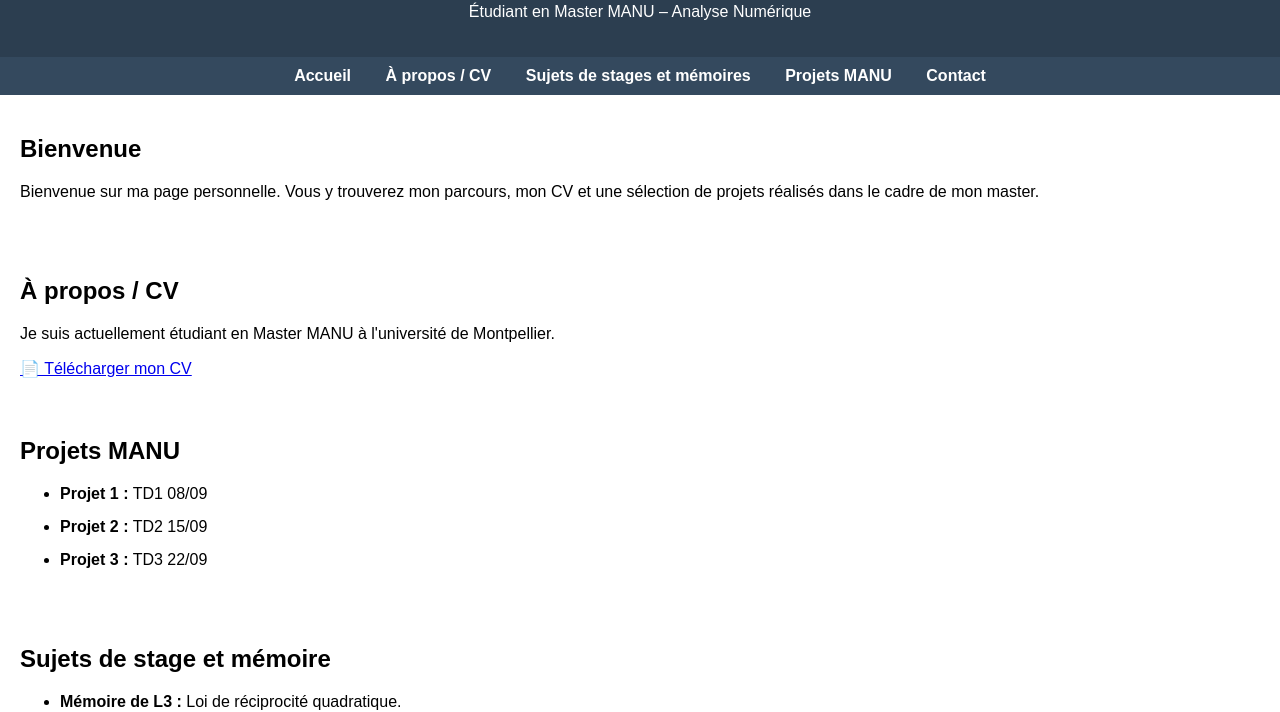
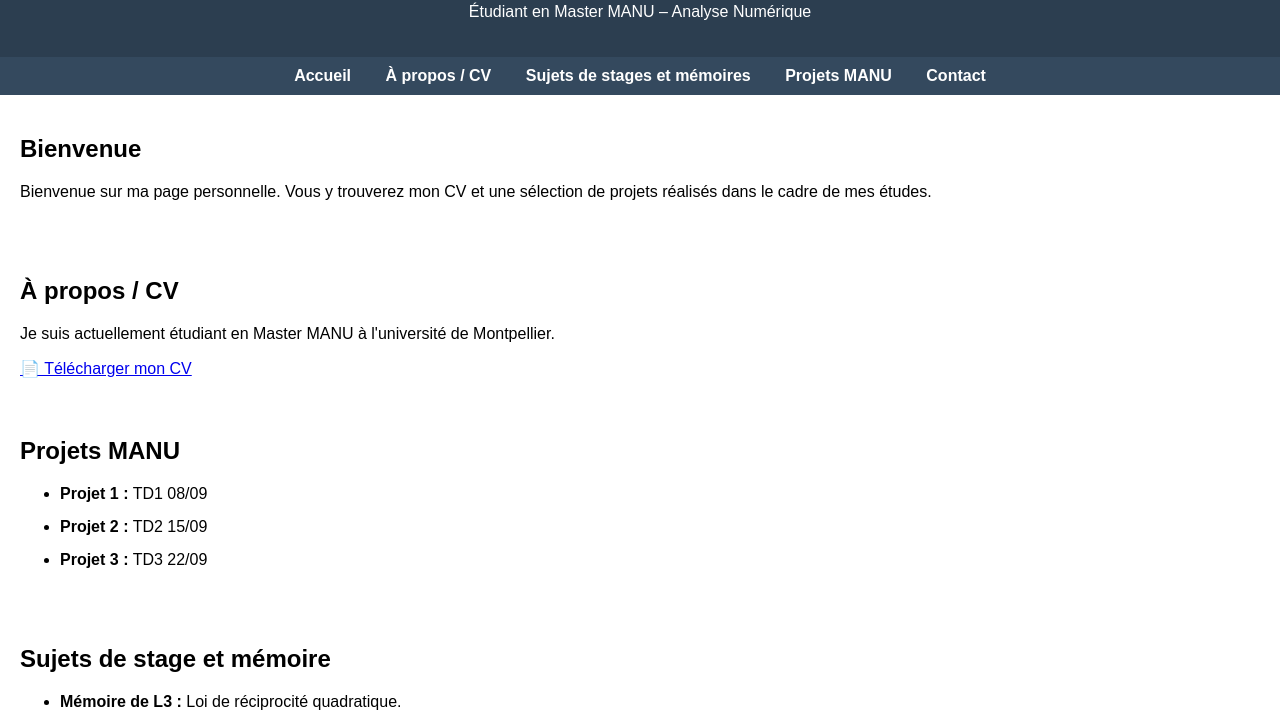
Before and after one commit to Tom6642/tom-manu, a plain HTML site: page index.html in a window 1280 px wide. Shown: the part 97-809 px from the top of the page. Drawn offline with Linux system fonts and the light colour scheme.

Commit message:
Update index.html

```diff
--- a/index.html
+++ b/index.html
@@ -61,7 +61,7 @@
 
   <section id="accueil">
     <h2>Bienvenue</h2>
-    <p>Bienvenue sur ma page personnelle. Vous y trouverez mon parcours, mon CV et une sélection de projets réalisés dans le cadre de mon master.</p>
+    <p>Bienvenue sur ma page personnelle. Vous y trouverez mon CV et une sélection de projets réalisés dans le cadre de mes études.</p>
   </section>
 
   <section id="cv">
```
